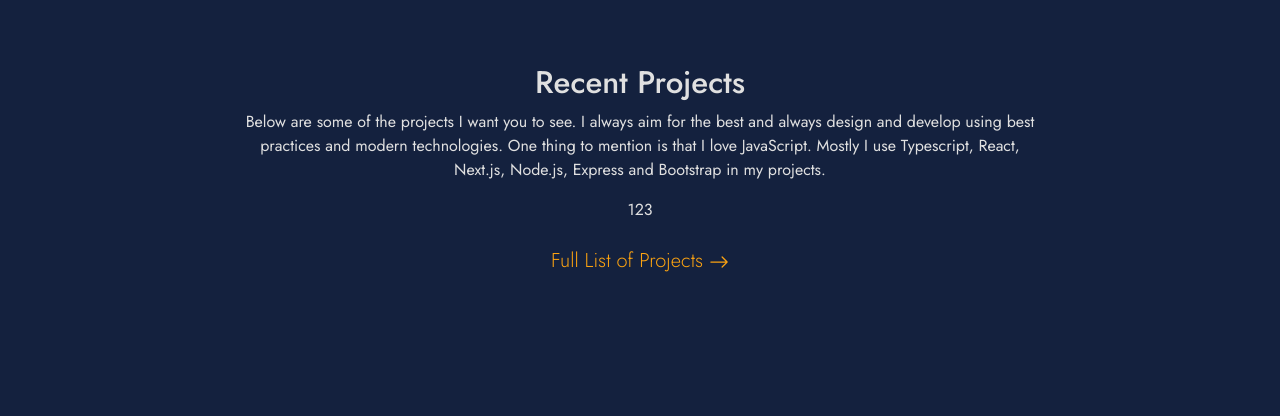
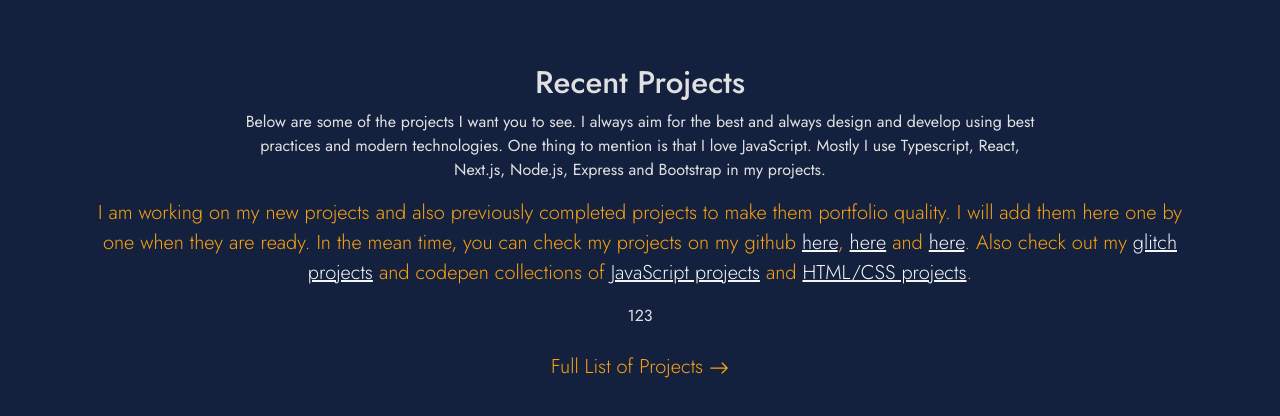
Before and after one commit to afgonullu/personal-website-v1, a Next.js app in the folder afaruk-dev-front/: page /components/SectionProjects/SectionProjects in a window 1280 px wide. Shown: the top 416 px of the page. Built offline with nearby package versions, Linux system fonts and the light colour scheme.

Commit message:
feat: add site incomplete messages

```diff
--- a/afaruk-dev-front/pages/components/SectionProjects/SectionProjects.tsx
+++ b/afaruk-dev-front/pages/components/SectionProjects/SectionProjects.tsx
@@ -62,6 +62,56 @@ const SectionProjects: React.FC<{ portfolioPosts: Post[] }> = (props) => {
           title={copyText.title}
           text={copyText.text}
         ></SectionHeader>
+        <p className="secondary-link text-secondary">
+          I am working on my new projects and also previously completed projects
+          to make them portfolio quality. I will add them here one by one when
+          they are ready. In the mean time, you can check my projects on my
+          github{" "}
+          <a
+            href="https://github.com/afgonullu"
+            target="_blank"
+            rel="noopener noreferrer"
+          >
+            here
+          </a>
+          ,{" "}
+          <a href="https://github.com/afg-education" target="_blank">
+            here
+          </a>{" "}
+          and{" "}
+          <a
+            href="https://github.com/afg-frontend-mentor"
+            target="_blank"
+            rel="noopener noreferrer"
+          >
+            here
+          </a>
+          . Also check out my{" "}
+          <a
+            href="https://glitch.com/@afgonullu"
+            target="_blank"
+            rel="noopener noreferrer"
+          >
+            glitch projects
+          </a>{" "}
+          and codepen collections of{" "}
+          <a
+            href="https://codepen.io/collection/AGrQjy"
+            target="_blank"
+            rel="noopener noreferrer"
+          >
+            JavaScript projects
+          </a>{" "}
+          and{" "}
+          <a
+            href="https://codepen.io/collection/XmoEzq"
+            target="_blank"
+            rel="noopener noreferrer"
+          >
+            HTML/CSS projects
+          </a>
+          .
+        </p>
         <CardGroup className="mb-4">{cards}</CardGroup>
         <p className="secondary-link text-secondary">
           <Link href="/projects">
--- a/afaruk-dev-front/pages/components/SiteFooter/SiteFooter.tsx
+++ b/afaruk-dev-front/pages/components/SiteFooter/SiteFooter.tsx
@@ -8,6 +8,7 @@ const SiteFooter: React.FC = (props) => {
       <Container>
         <Row>
           <Col className="footer-socials" md="6">
+            <h5>Social Presence</h5>
             <p>
               These are some of the places you can find and follow me on the
               internet. You can also email me, if you prefer. Nevertheless, I
@@ -17,7 +18,7 @@ const SiteFooter: React.FC = (props) => {
           </Col>
           <Col md="3">
             <Nav defaultActiveKey="/home" className="flex-column">
-              <h6>Site Map</h6>
+              <h5>Site Map</h5>
               <Nav.Link href="/writings">Writings</Nav.Link>
               <Nav.Link href="/projects">Projects</Nav.Link>
               <Nav.Link href="/workflow">Workflow</Nav.Link>
```
Also changed, not shown: afaruk-dev-front/pages/components/SectionWritings/SectionWritings.tsx (+7 -0 lines).
